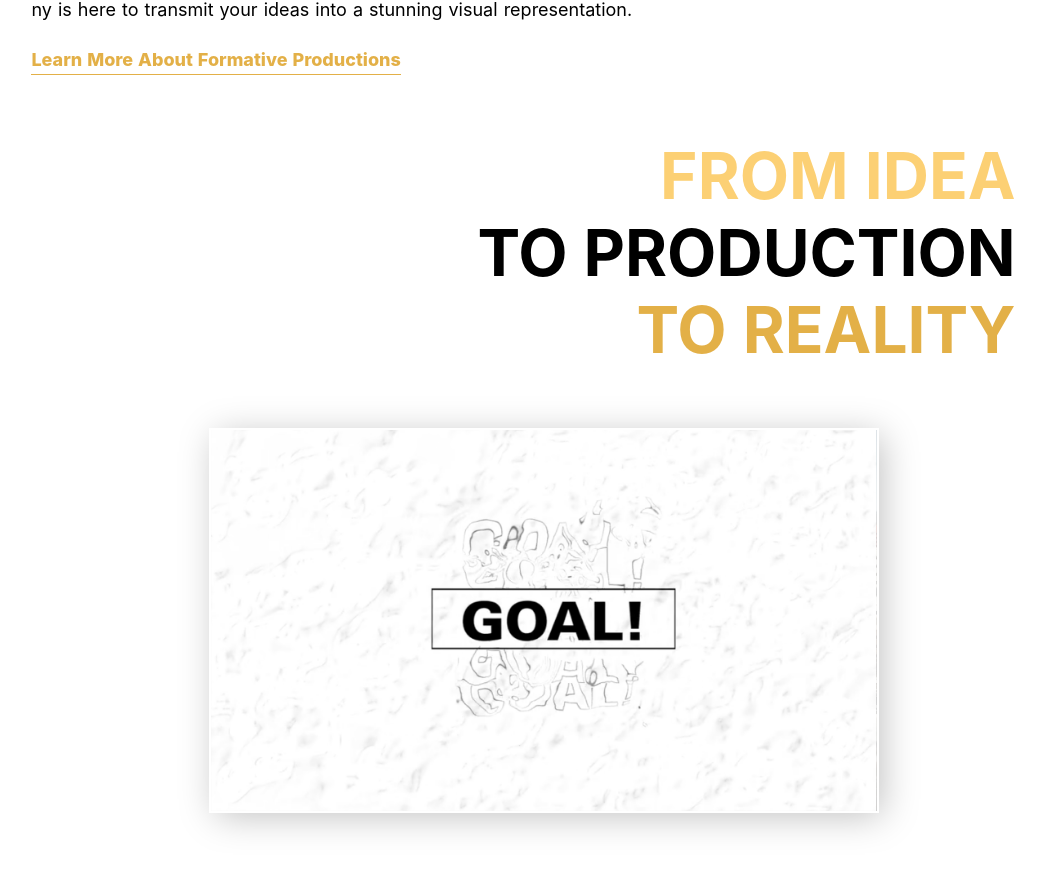
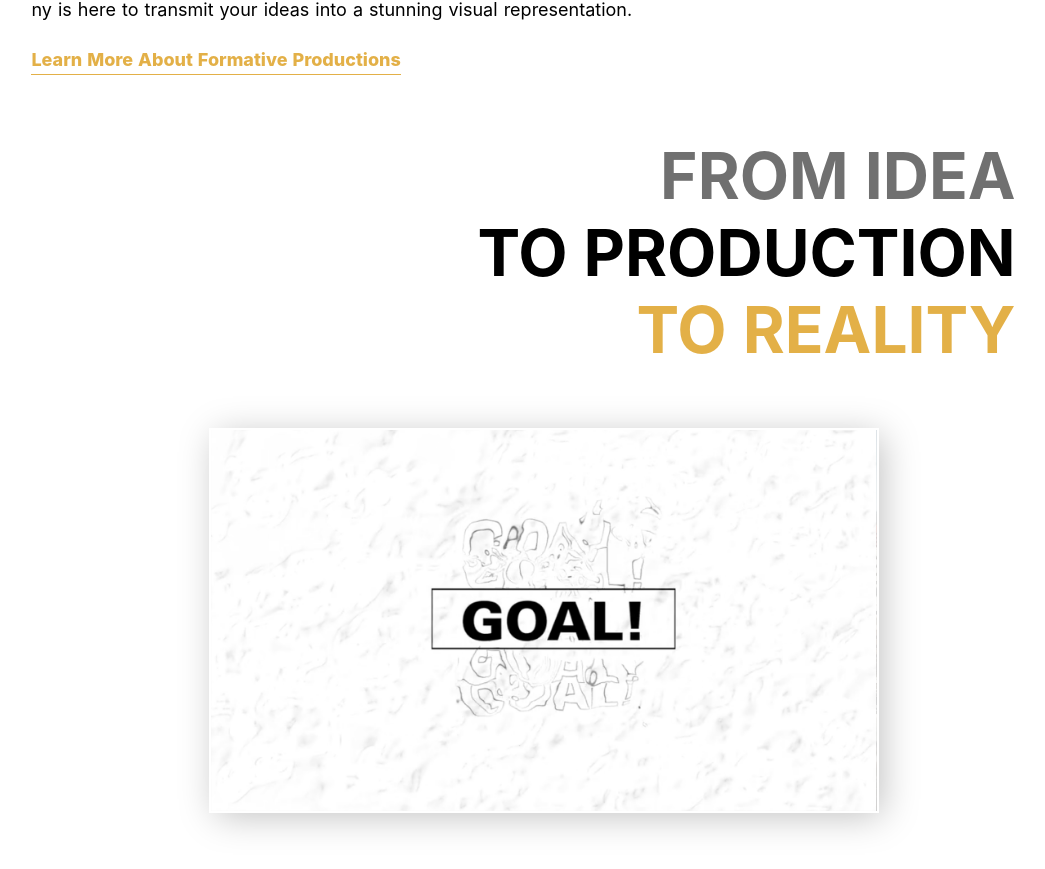
Before and after one commit to devNroses/formativeproductions, a Nuxt app: page / in a window 1280 px wide. Shown: the part 1157-2026 px from the top of the page, without its empty margins (96-1141 px from the left). Built offline with nearby package versions, Linux system fonts and the light colour scheme; what vue-video-wrapper would draw is missing.

Commit message:
Updating Color Contrast For LandingPage

```diff
--- a/pages/index.vue
+++ b/pages/index.vue
@@ -159,7 +159,6 @@ ul li {
   &-social {
     display: flex;
     flex-direction: column;
-    color: limegreen;
     width: max-content;
     position: absolute;
     top: calc(48% - 40px);
@@ -210,7 +209,8 @@ ul li {
 
     span {
       &:first-child {
-        color: #fcd074;
+        color: #707070;
+
       }
 
       &:last-child {
```
